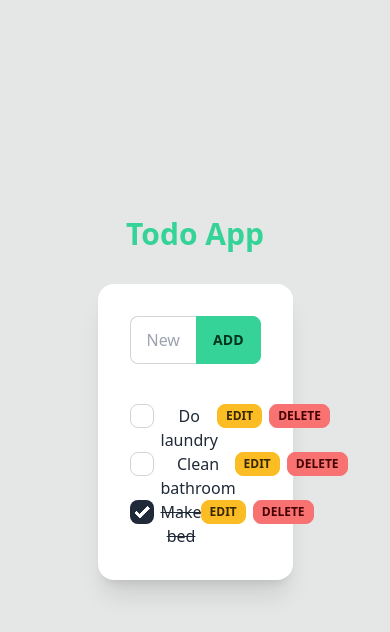
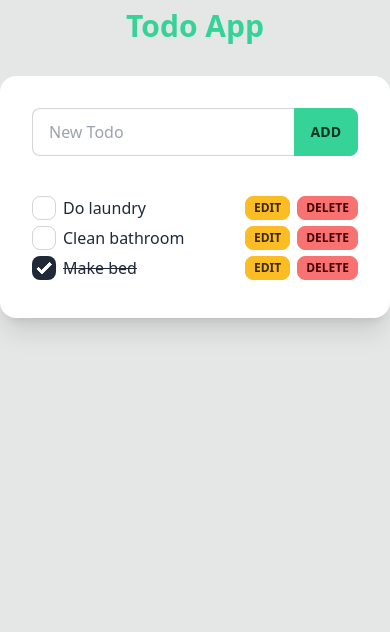
Before and after one commit to austinmielke/todo-app, a React (Vite) app: page / in a window 390 px wide. Shown: the top 632 px of the page. Built offline with nearby package versions, Linux system fonts and the light colour scheme.

Commit message:
fix: makes layout more responsive for smaller screens

```diff
--- a/src/Layout.jsx
+++ b/src/Layout.jsx
@@ -1,8 +1,8 @@
 const Layout = ({ children }) => {
   return (
-    <div className="flex h-screen items-center justify-center bg-base-300">
-      <div className="flex w-1/2 flex-col">
-        <h1 className="-mt-12 mb-8 text-center text-3xl font-bold text-success">
+    <div className="flex h-screen justify-center bg-base-300 md:items-center">
+      <div className="flex w-full flex-col md:w-1/2">
+        <h1 className="mb-8 mt-2 text-center text-3xl font-bold text-success md:-mt-12">
           Todo App
         </h1>
         <div className="card w-full bg-base-100 shadow-xl">
```
